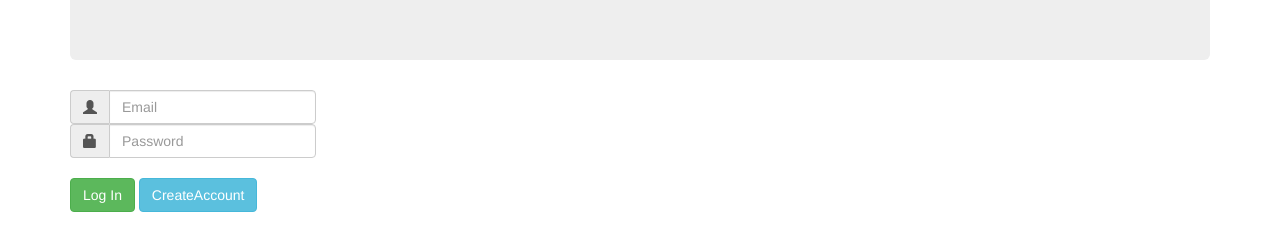
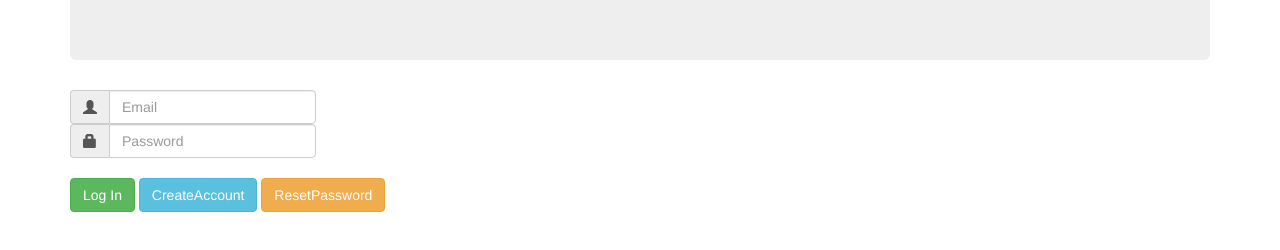
Before and after one commit to lkristie/Event-Planner, a website: page Html docs/Login.html in a window 1280 px wide. Shown: the part 180-430 px from the top of the page. Drawn offline with nearby package versions, Linux system fonts and the light colour scheme.

Commit message:
Added Reset Password Button

```diff
--- a/Html docs/Login.html
+++ b/Html docs/Login.html
@@ -37,6 +37,7 @@
 	<button id="b_login" type="button" onclick="login()" class="btn btn-success">Log In</button>
 	<!--<a href="CreateAccount.html" id = "b_pass" type="button" class="btn btn-info">Create An Account</a>-->
 	<button id="b_pass" type="button" class="btn btn-info" onclick="newAccount()">CreateAccount</button>
+  <button id="b_reset" type="button" class="btn btn-warning" onclick="resetPassword()">ResetPassword</button>
 </div>
 
 
@@ -90,6 +91,31 @@ function newAccount(){
 	//window.alert("new Account page");
 	window.location.replace("CreateAccount.html");
 }
+function resetPassword(){
+  var auth = firebase.auth();
+  var emailAddress = document.getElementById("user").value;
+
+  auth.sendPasswordResetEmail(emailAddress).then(function() {
+    // Email sent.
+    alert('Reset Password Email Sent');
+  }).catch(function(error) {
+    // An error happened.
+    var errorCode = error.code;
+    var errorMessage = error.message;
+    if (errorCode === 'auth/user-not-found') {
+    alert('User not found. Place a valid email into email field');
+    }
+    else if (errorCode === 'weak-password') {
+    alert('Password is weak. Must be 6 or more characters');
+    }
+    else if (errorCode === 'auth/invalid-email') {
+    alert('Invalid Email. Place a valid email into email field');
+    } else {
+    alert(errorMessage);
+    }
+    console.log(error);
+  });
+  }
 </script>
 <script src="https://www.gstatic.com/firebasejs/5.6.0/firebase.js"></script>
 <script>
```
Also changed, not shown: Html docs/homepage.html (+1 -1 lines).
